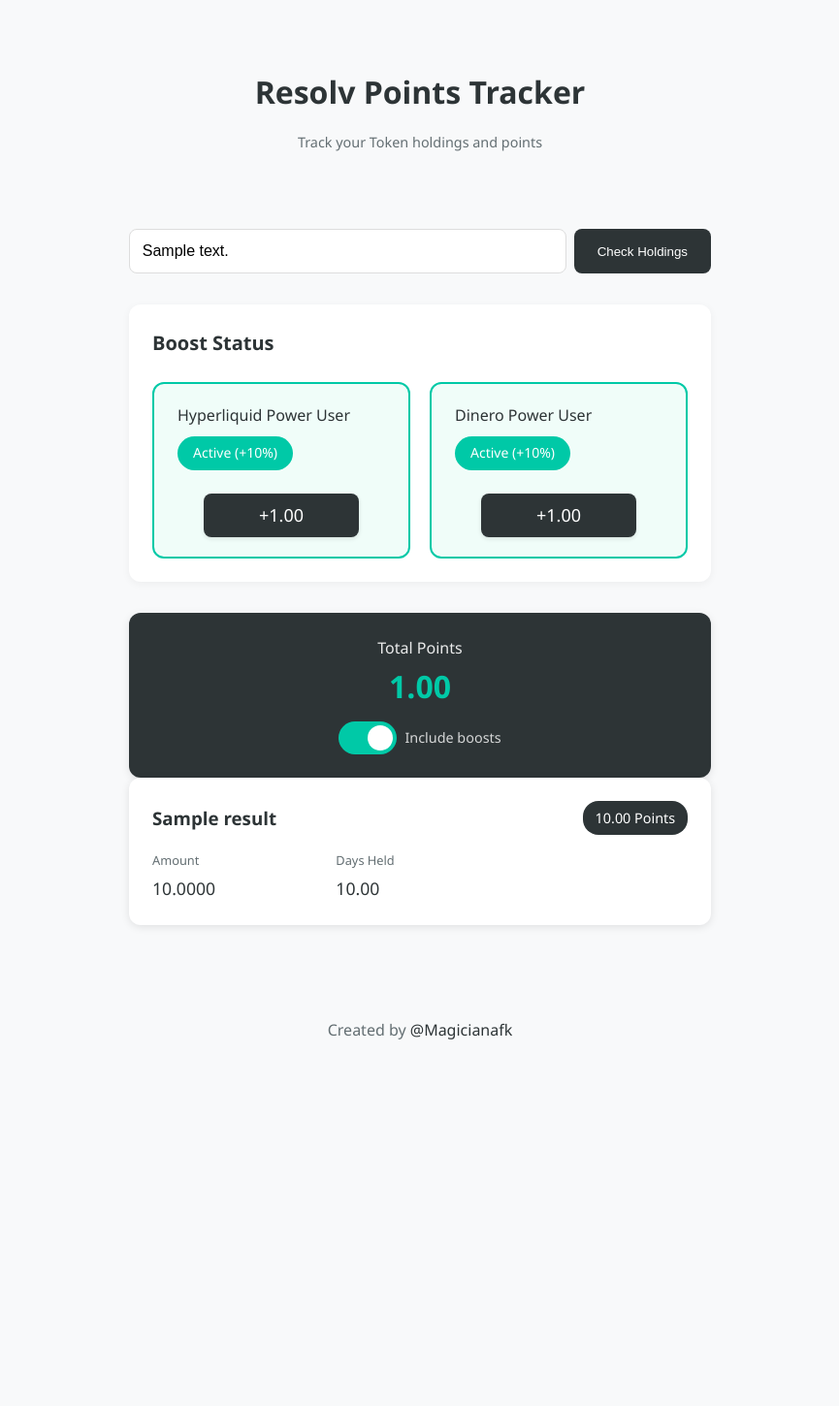
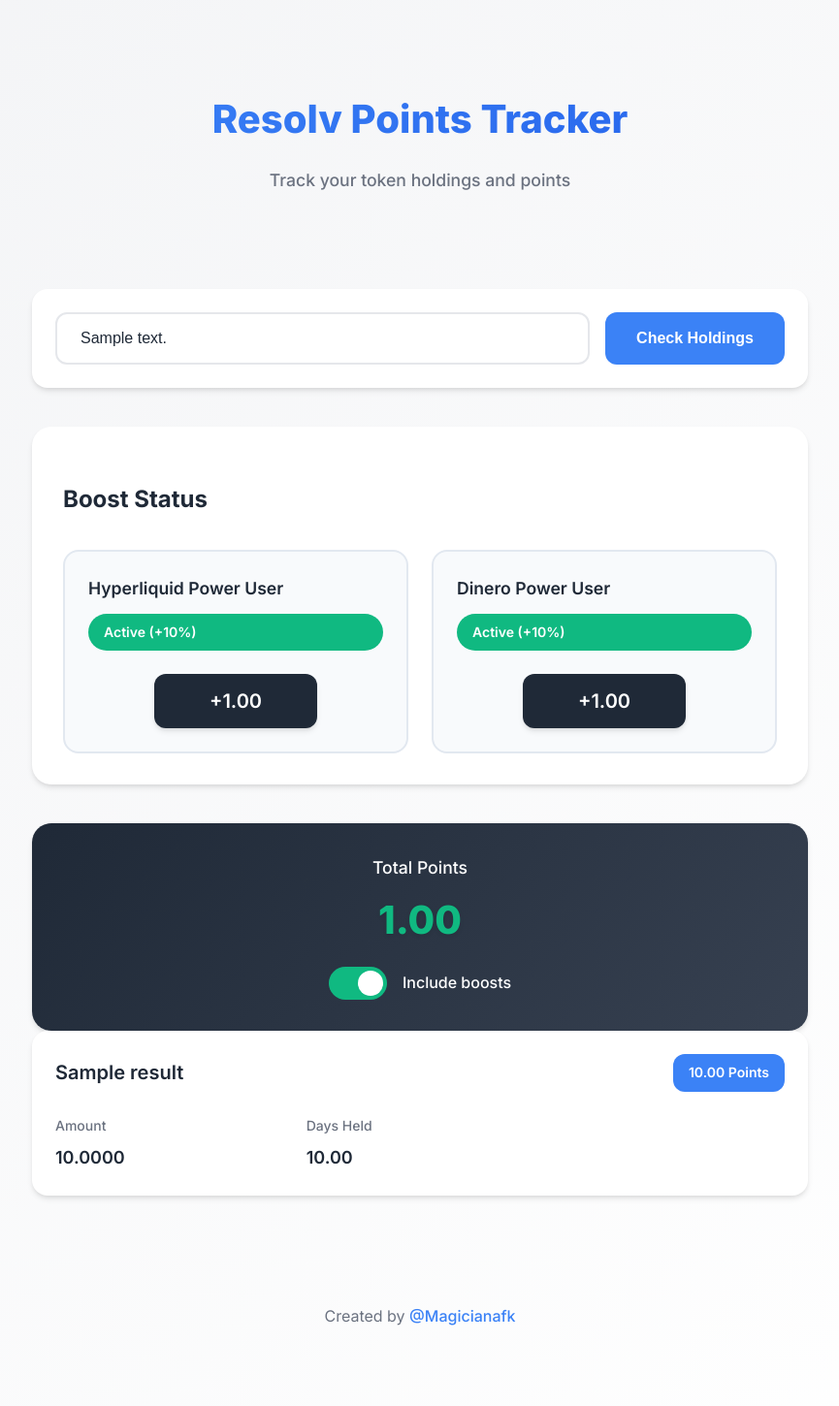
Before and after one commit to AbulGhf/resolv-yt, a Flask app: template templates/index.html in a window 1280 px wide. Shown: the whole page at 97% size, without its empty margins (207-1072 px from the left). Before the commit the page ends 1072 px from the top, so only its background shows below. Run offline with Flask 3, Linux system fonts and the light colour scheme; the template is opened without the code that fills it: most values are stand-ins (such as "Sample title", 1, 10 or a date in 2020).

Commit message:
Updated styles and HTML structure

```diff
--- a/static/style.css
+++ b/static/style.css
@@ -1,512 +1,232 @@
+/* Variables */
 :root {
     --primary: #ffffff;
-    --secondary: #f8f9fa;
-    --accent: #2d3436;
-    --text: #2d3436;
-    --text-muted: #636e72;
-    --blue-accent: #4a90e2;
+    --secondary: #f3f4f6;
+    --accent: #3b82f6;
+    --accent-dark: #2563eb;
+    --text: #1f2937;
+    --text-muted: #6b7280;
+    --success: #10b981;
+    --card-shadow: 0 4px 6px -1px rgba(0, 0, 0, 0.1), 0 2px 4px -1px rgba(0, 0, 0, 0.06);
+    --hover-shadow: 0 8px 12px -1px rgba(0, 0, 0, 0.15);
+    --transition: all 0.3s ease;
 }
 
+/* Base Styles */
 body {
-    font-family: 'Segoe UI', system-ui, sans-serif;
-    background: var(--secondary);
+    font-family: 'Inter', system-ui, -apple-system, sans-serif;
+    background: linear-gradient(135deg, var(--secondary) 0%, var(--primary) 100%);
     color: var(--text);
     line-height: 1.6;
     margin: 0;
-    padding: 1rem;
+    min-height: 100vh;
 }
 
 .container {
-    max-width: 600px;
+    max-width: 800px;
     margin: 0 auto;
+    padding: 2rem;
 }
 
+/* Header Styles */
 header {
     text-align: center;
-    margin-bottom: 2rem;
+    margin-bottom: 3rem;
     padding: 2rem 0;
 }
 
 h1 {
-    font-size: 2rem;
+    font-size: 2.5rem;
+    font-weight: 800;
     margin-bottom: 0.5rem;
-    color: var(--accent);
+    background: linear-gradient(135deg, var(--accent) 0%, var(--accent-dark) 100%);
+    -webkit-background-clip: text;
+    -moz-background-clip: text;
+    background-clip: text;
+    -webkit-text-fill-color: transparent;
+    -moz-text-fill-color: transparent;
+    override-colors: transparent;
+    color: var(--accent); /* Fallback for older browsers */
 }
 
 .subtitle {
     color: var(--text-muted);
-    font-size: 0.9rem;
+    font-size: 1.1rem;
+    font-weight: 500;
 }
 
 /* Form Styles */
 form {
-    margin-bottom: 2rem;
+    background: var(--primary);
+    padding: 1.5rem;
+    border-radius: 16px;
+    box-shadow: var(--card-shadow);
+    margin-bottom: 2.5rem;
     display: flex;
-    gap: 0.5rem;
+    gap: 1rem;
+    -webkit-transition: var(--transition);
+    -moz-transition: var(--transition);
+    transition: var(--transition);
+}
+
+form:focus-within {
+    -webkit-transform: translateY(-2px);
+    -moz-transform: translateY(-2px);
+    transform: translateY(-2px);
+    box-shadow: var(--hover-shadow);
 }
 
 input {
     flex: 1;
-    padding: 0.8rem;
-    border: 1px solid #ddd;
-    border-radius: 8px;
+    padding: 1rem 1.5rem;
+    border: 2px solid #e5e7eb;
+    border-radius: 12px;
     font-size: 1rem;
+    -webkit-transition: var(--transition);
+    -moz-transition: var(--transition);
+    transition: var(--transition);
+    color: var(--text);
+}
+
+input:focus {
+    outline: none;
+    border-color: var(--accent);
+    box-shadow: 0 0 0 3px rgba(59, 130, 246, 0.1);
 }
 
 button {
-    padding: 0.8rem 1.5rem;
+    padding: 1rem 2rem;
     background: var(--accent);
     color: white;
     border: none;
-    border-radius: 8px;
+    border-radius: 12px;
+    font-weight: 600;
+    font-size: 1rem;
     cursor: pointer;
-    transition: opacity 0.2s;
+    -webkit-transition: var(--transition);
+    -moz-transition: var(--transition);
+    transition: var(--transition);
 }
 
 button:hover {
-    opacity: 0.9;
+    background: var(--accent-dark);
+    -webkit-transform: translateY(-1px);
+    -moz-transform: translateY(-1px);
+    transform: translateY(-1px);
 }
 
+/* Boost Status Styles */
 .boost-status {
-    background: white;
-    padding: 1.5rem;
-    border-radius: 12px;
-    box-shadow: 0 2px 8px rgba(0,0,0,0.05);
-    margin-bottom: 2rem;
+    background: var(--primary);
+    padding: 2rem;
+    border-radius: 20px;
+    box-shadow: var(--card-shadow);
+    margin-bottom: 2.5rem;
 }
 
 .boost-status h3 {
-    margin-top: 0;
-    margin-bottom: 1.5rem;
-    color: #2d3436;
-    font-size: 1.25rem;
+    font-size: 1.5rem;
+    font-weight: 700;
+    margin-bottom: 2rem;
+    color: var(--text);
 }
 
 .boost-container {
     display: grid;
-    grid-template-columns: 1fr 1fr;
-    gap: 1.25rem;
+    grid-template-columns: repeat(auto-fit, minmax(280px, 1fr));
+    gap: 1.5rem;
 }
 
 .boost-item {
-    background: #f0fdf9;
-    padding: 1.25rem 1.5rem;
-    border-radius: 12px;
-    border: 2px solid #00c9a7;
+    background: #f8fafc;
+    padding: 1.5rem;
+    border-radius: 16px;
+    border: 2px solid #e2e8f0;
     position: relative;
-    min-height: 100px;
+    min-height: 120px;
     display: flex;
     flex-direction: column;
-    align-items: flex-start;
+    -webkit-transition: var(--transition);
+    -moz-transition: var(--transition);
+    transition: var(--transition);
+}
+
+.boost-item:hover {
+    -webkit-transform: translateY(-2px);
+    -moz-transform: translateY(-2px);
+    transform: translateY(-2px);
+    border-color: var(--success);
+    box-shadow: var(--card-shadow);
 }
 
 .boost-name {
-    font-weight: 500;
-    color: #2d3436;
-    font-size: 1rem;
-    margin-bottom: 0.5rem;
+    font-weight: 600;
+    font-size: 1.1rem;
+    margin-bottom: 0.75rem;
+    color: var(--text);
 }
 
 .boost-status-badge {
     display: inline-flex;
     align-items: center;
-    padding: 0.4rem 1rem;
+    padding: 0.5rem 1rem;
+    border-radius: 24px;
+    font-size: 0.875rem;
+    background: var(--success);
+    color: white;
+    font-weight: 600;
+}
+
+.boost-points-container {
+    margin-top: auto;
+    padding-top: 1.5rem;
+    text-align: center;
+}
+
+.boost-points {
+    background: var(--text);
+    color: white;
+    padding: 0.75rem 1.5rem;
+    border-radius: 12px;
+    font-size: 1.25rem;
+    font-weight: 600;
+    display: inline-block;
+    min-width: 120px;
+    box-shadow: var(--card-shadow);
+}
+
+/* Total Points Container */
+.total-points-container {
+    background: linear-gradient(135deg, var(--text) 0%, #374151 100%);
+    padding: 2rem;
     border-radius: 20px;
-    font-size: 0.875rem;
-    background: #00c9a7;
-    color: white;
+    margin-top: 2rem;
+    text-align: center;
+    box-shadow: var(--card-shadow);
+}
+
+.total-points-label {
+    color: var(--primary);
+    font-size: 1.1rem;
+    margin-bottom: 1rem;
     font-weight: 500;
 }
 
-.boost-points-container {
-    position: relative;
-    width: 100%;
-    display: flex;
-    justify-content: center;
-    margin-top: 1.5rem;
+.total-points-value {
+    color: var(--success);
+    font-size: 2.5rem;
+    font-weight: 800;
+    line-height: 1.2;
+    text-shadow: 0 2px 4px rgba(0, 0, 0, 0.1);
 }
 
-.boost-arrow {
-    position: absolute;
-    top: -8px;
-    left: 50%;
-    transform: translateX(-50%);
-    width: 0;
-    height: 0;
-    border-left: 8px solid transparent;
-    border-right: 8px solid transparent;
-    border-top: 8px solid #f0fdf9;
-}
-
-.boost-points {
-    background: #2d3436;
-    color: white;
-    padding: 0.5rem 1.25rem;
-    border-radius: 8px;
-    font-size: 1.125rem;
-    font-weight: 500;
-    text-align: center;
-    display: inline-block;
-    min-width: 120px;
-    box-shadow: 0 2px 4px rgba(0,0,0,0.1);
-}
-
-.total-points-container {
-    background: #2d3436;
-    padding: 1.5rem;
-    border-radius: 12px;
-    margin-top: 1rem;
-    text-align: center;
-    box-shadow: 0 2px 8px rgba(0,0,0,0.1);
-}
-
-.total-points-label {
-    color: #ffffff;
-    font-size: 1rem;
-    margin-bottom: 0.5rem;
-    opacity: 0.9;
-}
-
-.total-points-value {
-    color: #00c9a7;
-    font-size: 2rem;
-    font-weight: 700;
-    line-height: 1.2;
-}
-
-@media (max-width: 640px) {
-    .boost-container {
-        grid-template-columns: 1fr;
-    }
-
-    .boost-item {
-        margin-bottom: 1rem;
-    }
-}
-/* Total Points Styles */
-.total-points {
-    background: var(--accent);
-    color: var(--primary);
-    padding: 1rem;
-    border-radius: 8px;
-    text-align: center;
-    font-size: 1.2rem;
-    font-weight: 500;
-    margin-bottom: 2rem;
-}
-
-.total-points span {
-    font-size: 1.4rem;
-    margin-left: 0.5rem;
-}
-
-.points-breakdown {
-    display: flex;
-    justify-content: center;
-    gap: 1rem;
-    margin-bottom: 0.5rem;
-}
-
-.base-points,
-.bonus-points {
-    color: var(--primary);
-    font-size: 0.9rem;
-}
-
-/* Holdings List Styles */
-.holdings-list {
-    display: flex;
-    flex-direction: column;
-    gap: 1rem;
-}
-
-.holding-card {
-    background: var(--primary);
-    border-radius: 12px;
-    padding: 1.5rem;
-    box-shadow: 0 2px 8px rgba(0,0,0,0.1);
-}
-
-.holding-header {
-    display: flex;
-    justify-content: space-between;
-    align-items: center;
-    margin-bottom: 1rem;
-}
-
-.holding-header h3 {
-    margin: 0;
-    color: var(--accent);
-}
-
-.points-badge {
-    background: var(--accent);
-    color: var(--primary);
-    padding: 0.4rem 0.8rem;
-    border-radius: 16px;
-    font-size: 0.9rem;
-    font-weight: 500;
-}
-
-.holding-details {
-    display: grid;
-    grid-template-columns: repeat(3, 1fr);
-    gap: 1rem;
-}
-
-.detail {
-    display: flex;
-    flex-direction: column;
-}
-
-.label {
-    font-size: 0.8rem;
-    color: var(--text-muted);
-    margin-bottom: 0.25rem;
-}
-
-.value {
-    font-weight: 500;
-    font-size: 1.1rem;
-}
-
-.value-group {
-    display: flex;
-    align-items: center;
-    gap: 0.5rem;
-    flex-wrap: wrap;
-}
-
-.price-tag {
-    background-color: var(--blue-accent);
-    color: white;
-    padding: 0.2rem 0.5rem;
-    border-radius: 4px;
-    font-size: 0.85rem;
-    font-weight: 500;
-}
-
-.days-held {
-    color: var(--accent);
-}
-
-/* Footer Styles */
-footer {
-    text-align: center;
-    margin-top: 3rem;
-    padding: 2rem 0;
-    color: var(--text-muted);
-}
-
-footer a {
-    color: var(--accent);
-    text-decoration: none;
-}
-
-/* Responsive Design */
-@media (max-width: 480px) {
-    .holding-details {
-        grid-template-columns: 1fr;
-    }
-
-    form {
-        flex-direction: column;
-    }
-
-    button {
-        width: 100%;
-    }
-
-    .boost-container {
-        flex-direction: column;
-    }
-
-    .value-group {
-        justify-content: space-between;
-    }
-}
-:root {
-    --primary: #ffffff;
-    --secondary: #f8f9fa;
-    --accent: #2d3436;
-    --text: #2d3436;
-    --text-muted: #636e72;
-    --blue-accent: #4a90e2;
-}
-
-body {
-    font-family: 'Segoe UI', system-ui, sans-serif;
-    background: var(--secondary);
-    color: var(--text);
-    line-height: 1.6;
-    margin: 0;
-    padding: 1rem;
-}
-
-.container {
-    max-width: 600px;
-    margin: 0 auto;
-}
-
-header {
-    text-align: center;
-    margin-bottom: 2rem;
-    padding: 2rem 0;
-}
-
-h1 {
-    font-size: 2rem;
-    margin-bottom: 0.5rem;
-    color: var(--accent);
-}
-
-.subtitle {
-    color: var(--text-muted);
-    font-size: 0.9rem;
-}
-
-/* Form Styles */
-form {
-    margin-bottom: 2rem;
-    display: flex;
-    gap: 0.5rem;
-}
-
-input {
-    flex: 1;
-    padding: 0.8rem;
-    border: 1px solid #ddd;
-    border-radius: 8px;
-    font-size: 1rem;
-}
-
-button {
-    padding: 0.8rem 1.5rem;
-    background: var(--accent);
-    color: white;
-    border: none;
-    border-radius: 8px;
-    cursor: pointer;
-    transition: opacity 0.2s;
-}
-
-button:hover {
-    opacity: 0.9;
-}
-
-.boost-status {
-    background: white;
-    padding: 1.5rem;
-    border-radius: 12px;
-    box-shadow: 0 2px 8px rgba(0,0,0,0.05);
-    margin-bottom: 2rem;
-}
-
-.boost-status h3 {
-    margin-top: 0;
-    margin-bottom: 1.5rem;
-    color: #2d3436;
-    font-size: 1.25rem;
-}
-
-.boost-container {
-    display: grid;
-    grid-template-columns: 1fr 1fr;
-    gap: 1.25rem;
-}
-
-.boost-item {
-    background: #f0fdf9;
-    padding: 1.25rem 1.5rem;
-    border-radius: 12px;
-    border: 2px solid #00c9a7;
-    position: relative;
-    min-height: 100px;
-    display: flex;
-    flex-direction: column;
-    align-items: flex-start;
-}
-
-.boost-name {
-    font-weight: 500;
-    color: #2d3436;
-    font-size: 1rem;
-    margin-bottom: 0.5rem;
-}
-
-.boost-status-badge {
-    display: inline-flex;
-    align-items: center;
-    padding: 0.4rem 1rem;
-    border-radius: 20px;
-    font-size: 0.875rem;
-    background: #00c9a7;
-    color: white;
-    font-weight: 500;
-}
-
-.boost-points-container {
-    position: relative;
-    width: 100%;
-    display: flex;
-    justify-content: center;
-    margin-top: 1.5rem;
-}
-
-.boost-arrow {
-    position: absolute;
-    top: -8px;
-    left: 50%;
-    transform: translateX(-50%);
-    width: 0;
-    height: 0;
-    border-left: 8px solid transparent;
-    border-right: 8px solid transparent;
-    border-top: 8px solid #f0fdf9;
-}
-
-.boost-points {
-    background: #2d3436;
-    color: white;
-    padding: 0.5rem 1.25rem;
-    border-radius: 8px;
-    font-size: 1.125rem;
-    font-weight: 500;
-    text-align: center;
-    display: inline-block;
-    min-width: 120px;
-    box-shadow: 0 2px 4px rgba(0,0,0,0.1);
-}
-
-.total-points-container {
-    background: #2d3436;
-    padding: 1.5rem;
-    border-radius: 12px;
-    margin-top: 1rem;
-    text-align: center;
-    box-shadow: 0 2px 8px rgba(0,0,0,0.1);
-}
-
-.total-points-label {
-    color: #ffffff;
-    font-size: 1rem;
-    margin-bottom: 0.5rem;
-    opacity: 0.9;
-}
-
-.total-points-value {
-    color: #00c9a7;
-    font-size: 2rem;
-    font-weight: 700;
-    line-height: 1.2;
-}
-
+/* Toggle Switch */
 .toggle-container {
     display: flex;
     align-items: center;
-    gap: 0.5rem;
+    gap: 1rem;
     justify-content: center;
-    margin-top: 1rem;
+    margin-top: 1.5rem;
 }
 
 .toggle-switch {
@@ -529,8 +249,10 @@ button:hover {
     left: 0;
     right: 0;
     bottom: 0;
-    background-color: #ccc;
-    transition: .4s;
+    background-color: #4b5563;
+    -webkit-transition: var(--transition);
+    -moz-transition: var(--transition);
+    transition: var(--transition);
     border-radius: 34px;
 }
 
@@ -542,20 +264,155 @@ button:hover {
     left: 4px;
     bottom: 4px;
     background-color: white;
-    transition: .4s;
+    -webkit-transition: var(--transition);
+    -moz-transition: var(--transition);
+    transition: var(--transition);
     border-radius: 50%;
 }
 
 input:checked + .slider {
-    background-color: #00c9a7;
+    background-color: var(--success);
 }
 
 input:checked + .slider:before {
+    -webkit-transform: translateX(26px);
+    -moz-transform: translateX(26px);
     transform: translateX(26px);
 }
 
 .toggle-label {
+    color: var(--primary);
+    font-size: 1rem;
+    font-weight: 500;
+}
+
+/* Holdings List */
+.holdings-list {
+    display: flex;
+    flex-direction: column;
+    gap: 1.5rem;
+}
+
+.holding-card {
+    background: var(--primary);
+    border-radius: 16px;
+    padding: 1.5rem;
+    box-shadow: var(--card-shadow);
+    -webkit-transition: var(--transition);
+    -moz-transition: var(--transition);
+    transition: var(--transition);
+}
+
+.holding-card:hover {
+    -webkit-transform: translateY(-2px);
+    -moz-transform: translateY(-2px);
+    transform: translateY(-2px);
+    box-shadow: var(--hover-shadow);
+}
+
+.holding-header {
+    display: flex;
+    justify-content: space-between;
+    align-items: center;
+    margin-bottom: 1.5rem;
+}
+
+.holding-header h3 {
+    margin: 0;
+    font-size: 1.25rem;
+    font-weight: 600;
+    color: var(--text);
+}
+
+.points-badge {
+    background: var(--accent);
     color: white;
-    font-size: 0.9rem;
-    opacity: 0.8;
+    padding: 0.5rem 1rem;
+    border-radius: 12px;
+    font-size: 0.875rem;
+    font-weight: 600;
 }
+
+.holding-details {
+    display: grid;
+    grid-template-columns: repeat(3, 1fr);
+    gap: 1.5rem;
+}
+
+.detail {
+    display: flex;
+    flex-direction: column;
+    gap: 0.5rem;
+}
+
+.label {
+    font-size: 0.875rem;
+    color: var(--text-muted);
+    font-weight: 500;
+}
+
+.value {
+    font-weight: 600;
+    font-size: 1.125rem;
+    color: var(--text);
+}
+
+.value-group {
+    display: flex;
+    align-items: center;
+    gap: 0.75rem;
+    flex-wrap: wrap;
+}
+
+.price-tag {
+    background: var(--accent);
+    color: white;
+    padding: 0.25rem 0.75rem;
+    border-radius: 8px;
+    font-size: 0.875rem;
+    font-weight: 600;
+}
+
+/* Footer */
+footer {
+    text-align: center;
+    margin-top: 4rem;
+    padding: 2rem 0;
+    color: var(--text-muted);
+}
+
+footer a {
+    color: var(--accent);
+    text-decoration: none;
+    font-weight: 500;
+    -webkit-transition: var(--transition);
+    -moz-transition: var(--transition);
+    transition: var(--transition);
+}
+
+footer a:hover {
+    color: var(--accent-dark);
+}
+
+/* Responsive Design */
+@media (max-width: 768px) {
+    .container {
+        padding: 1rem;
+    }
+
+    form {
+        flex-direction: column;
+    }
+
+    button {
+        width: 100%;
+    }
+
+    .holding-details {
+        grid-template-columns: 1fr;
+    }
+
+    .boost-container {
+        grid-template-columns: 1fr;
+    }
+}
--- a/templates/index.html
+++ b/templates/index.html
@@ -5,18 +5,23 @@
     <meta name="viewport" content="width=device-width, initial-scale=1.0">
     <title>Resolv Points Tracker</title>
     <link rel="stylesheet" href="{{ url_for('static', filename='style.css') }}">
+    <link rel="preconnect" href="https://fonts.googleapis.com">
+    <link rel="preconnect" href="https://fonts.gstatic.com" crossorigin>
+    <link href="https://fonts.googleapis.com/css2?family=Inter:wght@400;500;600;700;800&display=swap" rel="stylesheet">
 </head>
 <body>
     <div class="container">
         <header>
             <h1>Resolv Points Tracker</h1>
-            <p class="subtitle">Track your Token holdings and points</p>
+            <p class="subtitle">Track your token holdings and points</p>
         </header>
+
         <form method="POST">
             <input type="text" name="address" placeholder="Enter Ethereum address" required
                    value="{{ address if address else '' }}">
             <button type="submit">Check Holdings</button>
         </form>
+
         {% if results %}
         <div class="boost-status">
             <h3>Boost Status</h3>
@@ -26,7 +31,6 @@
                     <div class="boost-name">Hyperliquid Power User</div>
                     <div class="boost-status-badge">Active (+10%)</div>
                     <div class="boost-points-container">
-                        <div class="boost-arrow"></div>
                         <div class="boost-points">+{{ "{:,.2f}".format(base_points * 0.1) }}</div>
                     </div>
                 </div>
@@ -36,7 +40,6 @@
                     <div class="boost-name">Dinero Power User</div>
                     <div class="boost-status-badge">Active (+10%)</div>
                     <div class="boost-points-container">
-                        <div class="boost-arrow"></div>
                         <div class="boost-points">+{{ "{:,.2f}".format(base_points * 0.1) }}</div>
                     </div>
                 </div>
@@ -49,7 +52,6 @@
                             <div class="boost-name">{{ bonus.name }}</div>
                             <div class="boost-status-badge">Active ({{ bonus.value }})</div>
                             <div class="boost-points-container">
-                                <div class="boost-arrow"></div>
                                 <div class="boost-points">+{{ "{:,.2f}".format(base_points * (bonus.value | replace('+', '') | replace('%', '') | float / 100)) }}</div>
                             </div>
                         </div>
@@ -59,7 +61,7 @@
             </div>
         </div>
 
-        <!-- Updated Total Points Section with Toggle -->
+        <!-- Total Points Section -->
         <div class="total-points-container">
             <div class="total-points-label">Total Points</div>
             <div class="total-points-value" data-base="{{ base_points }}" data-total="{{ total_points }}">
@@ -110,6 +112,7 @@
             {% endfor %}
         </div>
         {% endif %}
+
         <footer>
             <p>Created by <a href="https://twitter.com/magicianafk" target="_blank">@Magicianafk</a></p>
         </footer>
```
